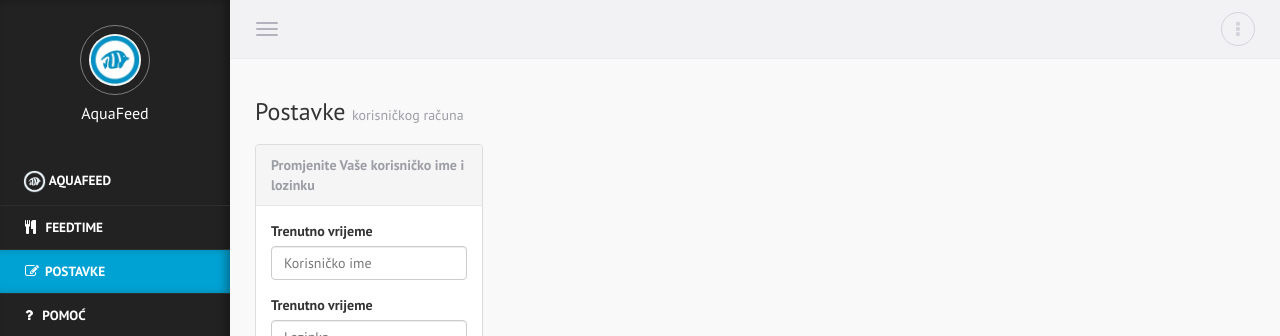
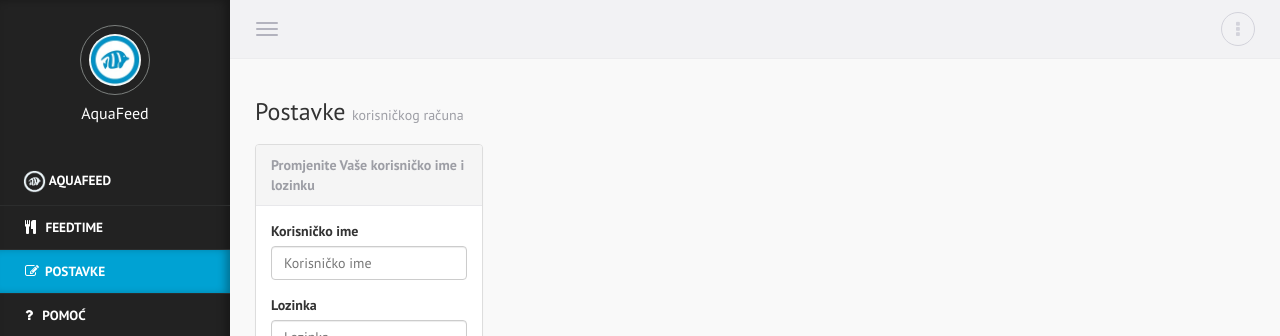
Before and after one commit to EqualString/AquaFeed, a website: page public/user.html in a window 1280 px wide. Shown: the top 336 px of the page. Drawn offline with Linux system fonts and the light colour scheme; no server answers.

Commit message:
User labels

```diff
--- a/public/user.html
+++ b/public/user.html
@@ -142,11 +142,11 @@
 
 
                               <div class="form-group">
-                                <label>Trenutno vrijeme</label>
+                                <label>Korisničko ime</label>
                                 <input class="form-control"  id="user_name" placeholder="Korisničko ime">
                               </div>
 							  <div class="form-group">
-                                <label>Trenutno vrijeme</label>
+                                <label>Lozinka</label>
                                 <input class="form-control"  id="user_pass" placeholder="Lozinka">
                               </div>
                               <hr>
```
